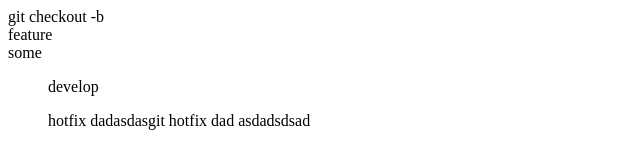
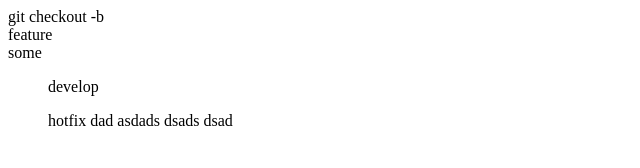
Before and after one commit to mykhailiuchenko/hillel_pro, a plain HTML site: page 27thHW_Git/index.html in a window 1280 px wide. Shown: the whole page, without its empty margins (0-640 px from the left). Drawn offline with Linux system fonts and the light colour scheme.

Commit message:
create feature

```diff
--- a/27thHW_Git/index.html
+++ b/27thHW_Git/index.html
@@ -17,7 +17,7 @@
     </div>
     <div>
       <ul>
-        hotfix dadasdasgit hotfix dad asdadsdsad
+        hotfix dad asdads dsads dsad
       </ul>
     </div>
   </body>
```
